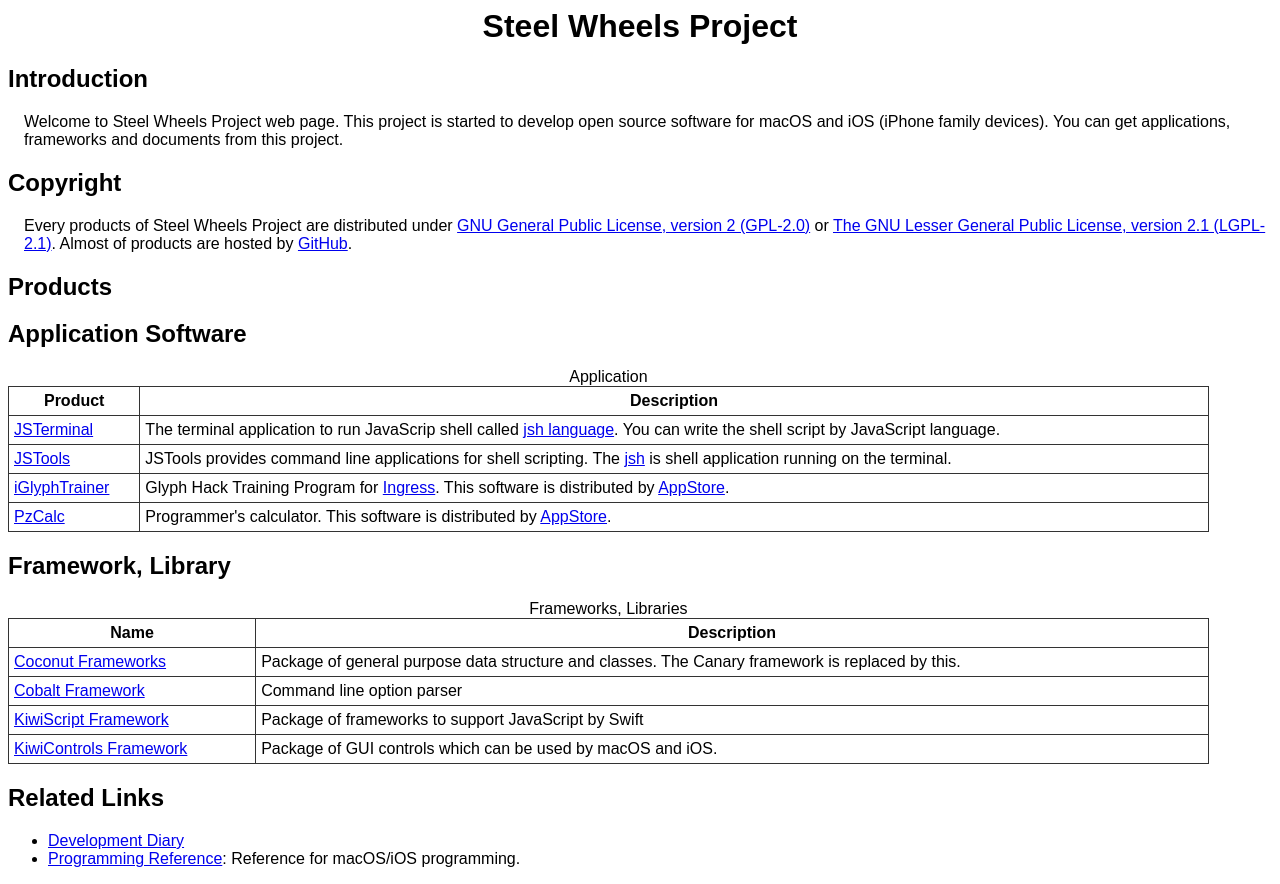
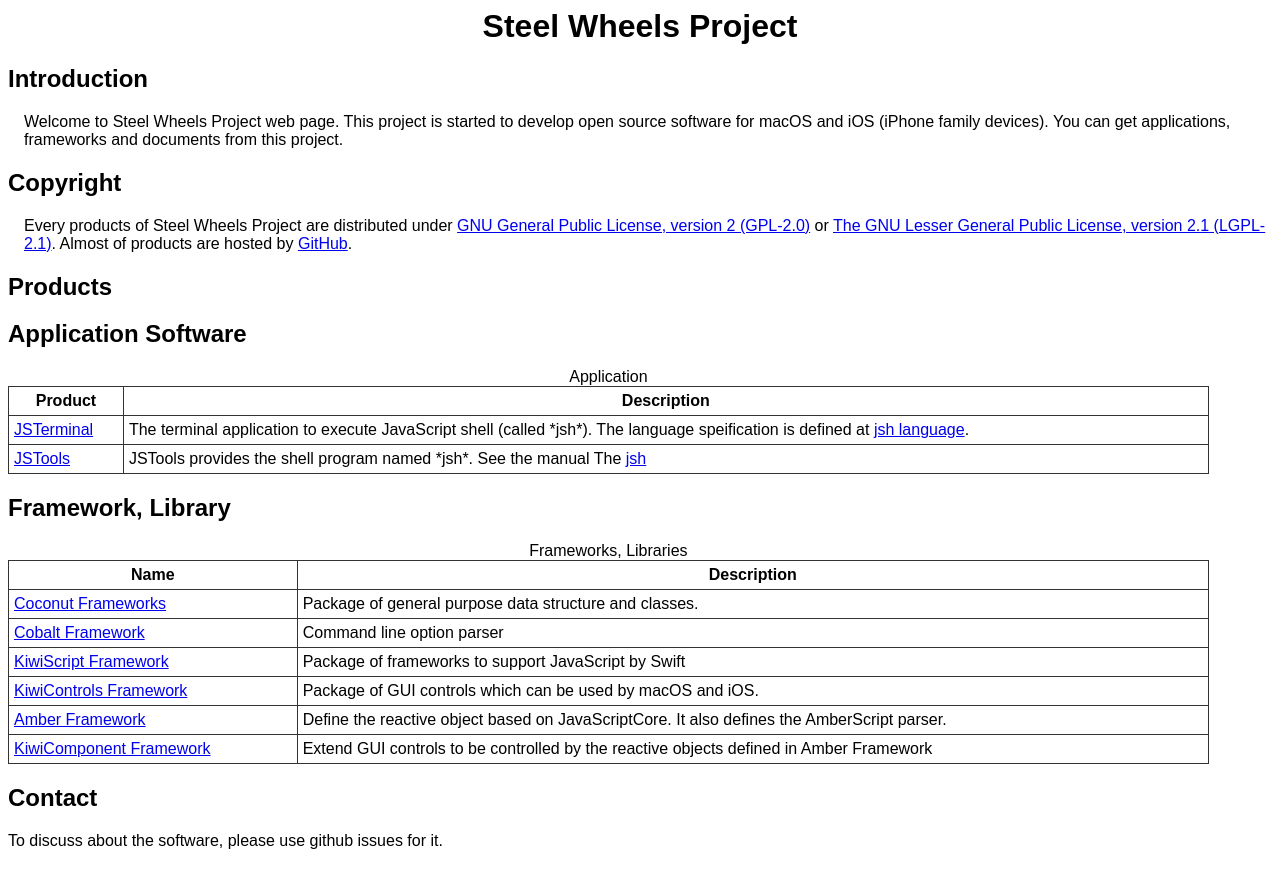
Before and after one commit to steelwheels/steelwheels.github.io, a plain HTML site: page index.html in a window 1280 px wide. After the commit the page ends 858 px from the top, so only its background shows below. Drawn offline with Linux system fonts and the light colour scheme.

Commit message:
index.html: Add description about new frameworks

```diff
--- a/index.html
+++ b/index.html
@@ -34,9 +34,9 @@
               <a href="https://github.com/steelwheels/JSTerminal">JSTerminal</a>
             </td>
             <td>
-              The terminal application to run JavaScrip shell called
+              The terminal application to execute JavaScript shell (called *jsh*).
+              The language speification is defined at
               <a href="https://github.com/steelwheels/JSTools/blob/master/Document/jsh-lang.md">jsh language</a>.
-              You can write the shell script by JavaScript language.
             </td>
          </tr>
          <tr>
@@ -44,27 +44,9 @@
               <a href="https://github.com/steelwheels/JSTools/blob/master/README.md">JSTools</a>
             </td>
             <td>
-              JSTools provides command line applications for shell scripting.
+              JSTools provides the shell program named *jsh*.
+              See the manual
               The <a href="https://github.com/steelwheels/JSTools/blob/master/Document/jsh-man.md">jsh</a>
-              is shell application running on the terminal.
-            </td>
-         </tr>
-         <tr>
-            <td>
-              <a href="https://github.com/steelwheels/iGlyphTrainer">iGlyphTrainer</a>
-            </td>
-            <td>
-              Glyph Hack Training Program for <a href="https://www.ingress.com">Ingress</a>.
-              This software is distributed by <a href="https://itunes.apple.com/jp/app/iglyphtrainer-inguresugurifuhakku/id1007405158?mt=8">AppStore</a>.
-            </td>
-         </tr>
-         <tr>
-            <td>
-              <a href="https://github.com/steelwheels/pzcalc">PzCalc</a>
-            </td>
-            <td>
-              Programmer's calculator. This software is distributed by
-              <a href="https://itunes.apple.com/jp/app/pzcalc-programmers-calculator/id1007405158?mt=8">AppStore</a>.
             </td>
          </tr>
        </table>
@@ -80,7 +62,7 @@
           </tr>
           <tr>
             <td><a href="https://github.com/steelwheels/Coconut/blob/master/README.md">Coconut Frameworks</a></td>
-            <td>Package of general purpose data structure and classes. The Canary framework is replaced by this.</td>
+            <td>Package of general purpose data structure and classes.</td>
           </tr>
           <tr>
             <td><a href="https://github.com/steelwheels/Cobalt/blob/master/README.md">Cobalt Framework</a></td>
@@ -94,14 +76,19 @@
             <td><a href="https://github.com/steelwheels/KiwiControls/blob/master/README.md">KiwiControls Framework</a></td>
             <td>Package of GUI controls which can be used by macOS and iOS.</td>
           </tr>
+          <tr>
+            <td><a href="https://github.com/steelwheels/Amber/blob/master/README.md">Amber Framework</a></td>
+            <td>Define the reactive object based on JavaScriptCore. It also defines the AmberScript parser.</td>
+          </tr>
+          <tr>
+            <td><a href="https://github.com/steelwheels/KiwiCompnents/blob/master/README.md">KiwiComponent Framework</a></td>
+            <td>Extend GUI controls to be controlled by the reactive objects defined in Amber Framework</td>
+          </tr>
         </table>
   </section>
   <section>
-        <h1>Related Links</h1>
-        <ul>
-          <li><a href="development-diary.md">Development Diary</a></li>
-          <li><a href="programming-reference.html">Programming Reference</a>: Reference for macOS/iOS programming.</li>
-        </ul>
+    <h1>Contact</h1>
+      To discuss about the software, please use github issues for it.
   </section>
 </body>
 </html>
```
Also changed, not shown: 2 other files.
